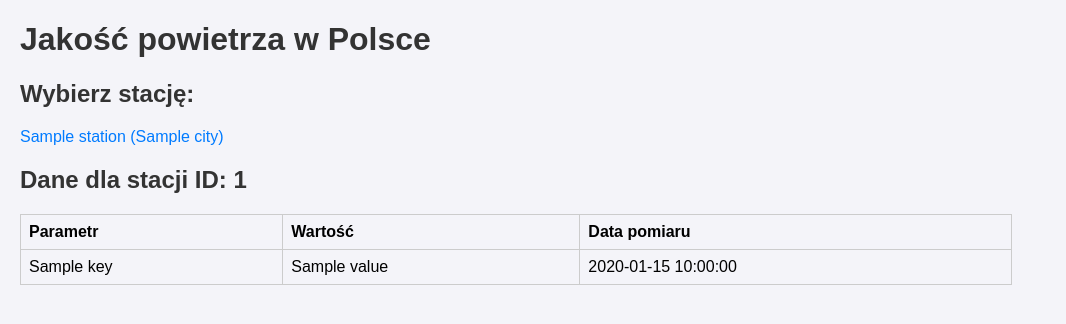
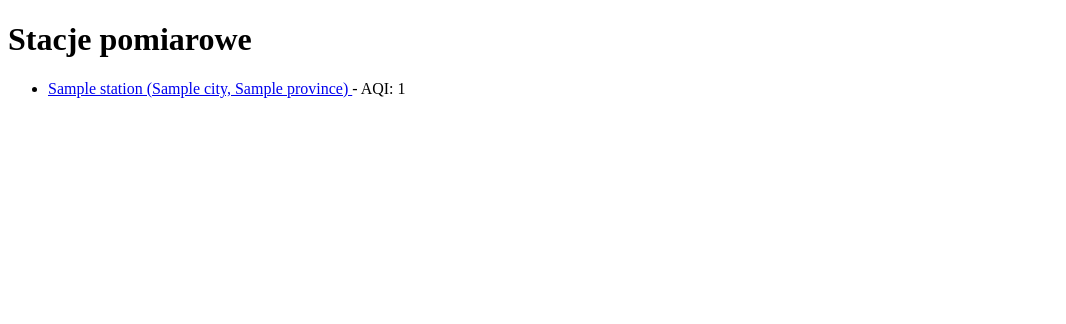
Before and after one commit to BezFantazji/projekt_geoinformatyczny2, a Flask app: template templates/index.html in a window 1280 px wide. Shown: the top 324 px of the page, without its empty margins (0-1066 px from the left). Run offline with Flask 3, Linux system fonts and the light colour scheme; the template is opened without the code that fills it: most values are stand-ins (such as "Sample title", 1, 10 or a date in 2020).

Commit message:
Update index.html

```diff
--- a/templates/index.html
+++ b/templates/index.html
@@ -1,40 +1,18 @@
 <!DOCTYPE html>
-<html lang="pl">
+<html>
 <head>
-    <meta charset="UTF-8">
-    <title>Jakość powietrza</title>
-    <link rel="stylesheet" href="{{ url_for('static', filename='style.css') }}">
+    <title>Stacje pomiarowe</title>
 </head>
 <body>
-    <h1>Jakość powietrza w Polsce</h1>
-
-    <h2>Wybierz stację:</h2>
+    <h1>Stacje pomiarowe</h1>
     <ul>
         {% for station in stations %}
-            <li>
-                <a href="{{ url_for('get_station_data', station_id=station.id) }}">
-                    {{ station.stationName }} ({{ station.city.name }})
-                </a>
-            </li>
+        <li>
+            <a href="{{ url_for('station_details', station_id=station.id) }}">
+                {{ station.stationName }} ({{ station.city }}, {{ station.province }})
+            </a> - AQI: {{ station.aqIndex }}
+        </li>
         {% endfor %}
     </ul>
-
-    {% if data %}
-        <h2>Dane dla stacji ID: {{ station_id }}</h2>
-        <table>
-            <tr>
-                <th>Parametr</th>
-                <th>Wartość</th>
-                <th>Data pomiaru</th>
-            </tr>
-            {% for item in data.values %}
-            <tr>
-                <td>{{ item.key }}</td>
-                <td>{{ item.value.value if item.value else 'Brak danych' }}</td>
-                <td>{{ item.date }}</td>
-            </tr>
-            {% endfor %}
-        </table>
-    {% endif %}
 </body>
 </html>
```
